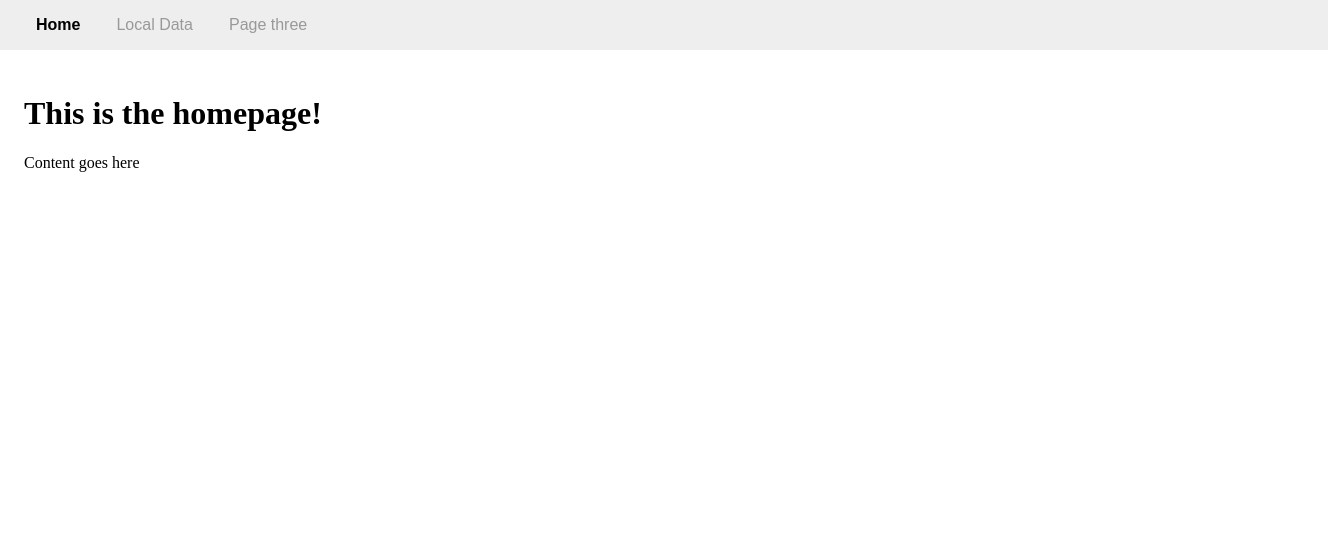
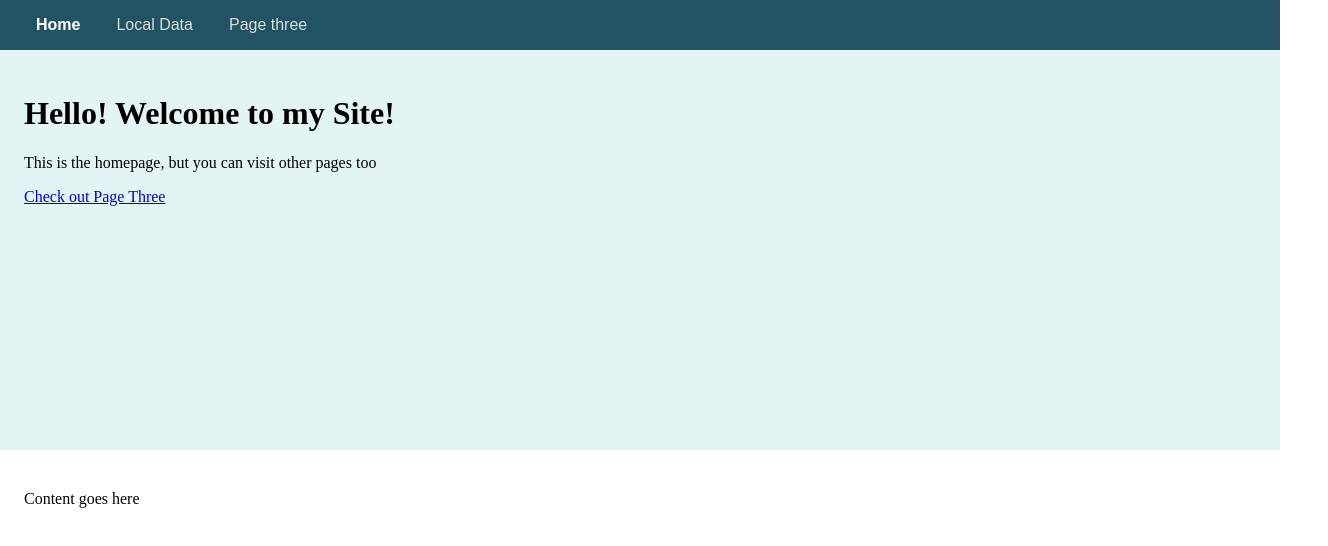
Before and after one commit to braunjj/gatsby-hello-world, a Gatsby site: page / in a window 1280 px wide. Shown: the whole page, 1328 px wide, since content can reach past the window. Built offline with nearby package versions, Linux system fonts and the light colour scheme; Gatsby itself is replaced by a stand-in of ours.

Commit message:
Added a homepage header component

```diff
--- /dev/null
+++ b/src/components/homepage-hero.js
@@ -0,0 +1,15 @@
+import React, { Component } from 'react';
+import { Link } from "gatsby";
+
+export default class HomepageHero extends Component {
+  render() {
+    return (
+      <div className="hero">
+        <h1>{this.props.headline}</h1>
+        <p>{this.props.subheadline}</p>
+        <Link className="button" to={this.props.linkpage}>{this.props.linktext}</Link>
+
+      </div>
+    )
+  }
+}
--- a/src/pages/index.js
+++ b/src/pages/index.js
@@ -1,15 +1,23 @@
 import React from "react";
 import { Link } from "gatsby";
-import Nav from "../components/nav"
+import Nav from "../components/nav";
+import HomepageHero from "../components/homepage-hero"
 import '../style.css';
 
 export default function Home() {
   return (
   <div>
   <Nav/>
+
+  <HomepageHero
+    headline="Hello! Welcome to my Site!"
+    subheadline="This is the homepage, but you can visit other pages too"
+    linkpage = "/pagethree"
+    linktext = "Check out Page Three"
+  />
   <div className="content">
-    <h1>This is the homepage!</h1>
-    <p>Content goes here</p>
+
+  <p>Content goes here</p>
   </div>
   </div>
   )
--- a/src/style.css
+++ b/src/style.css
@@ -1,3 +1,7 @@
+* {
+  box-sizing: border-box;
+}
+
 body {
   padding: 0;
   margin: 0;
@@ -6,7 +10,8 @@ body {
 nav{
   width: 100%;
   display: block;
-  background: #eee;
+  background: #215363;
+  color: #fff;
   padding: 4px 24px;
 }
 
@@ -14,20 +19,27 @@ nav a {
   display: inline-block;
   padding: 12px 24px 12px 12px;
   text-decoration: none;
-  color: #999;
+  color: #ddd;
   font-family: arial;
   transition: color .3s ease;
 }
 
 nav a:hover {
-  color: #333;
+  color: #fff;
 }
 
 nav a.active {
-  color: #000;
+  color: #fff;
   font-weight: bold;
 }
 
 .content{
   padding: 24px;
 }
+
+.hero {
+  min-height: 400px;
+  width: 100%;
+  background: #E2F4F3;
+  padding: 24px;
+}
```
